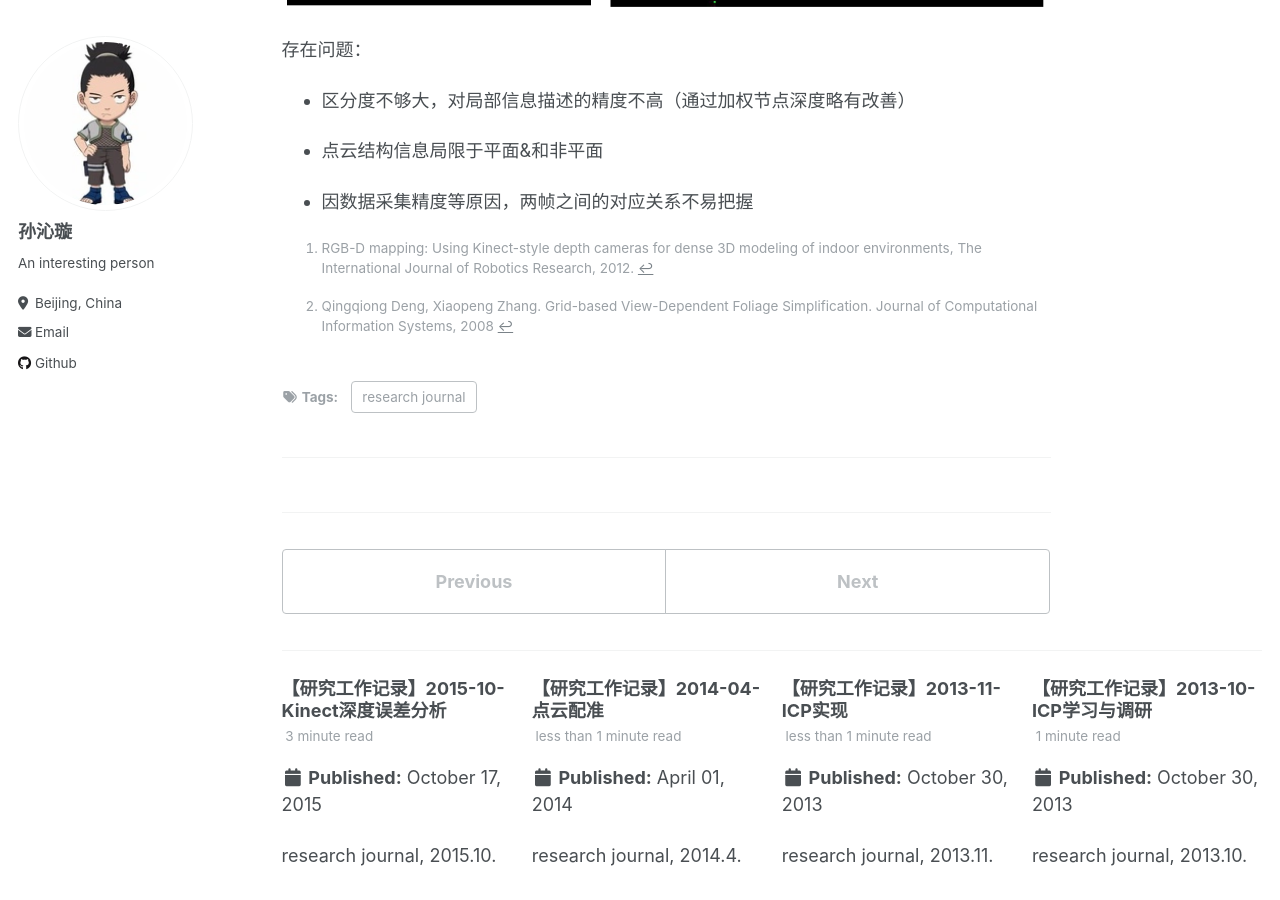
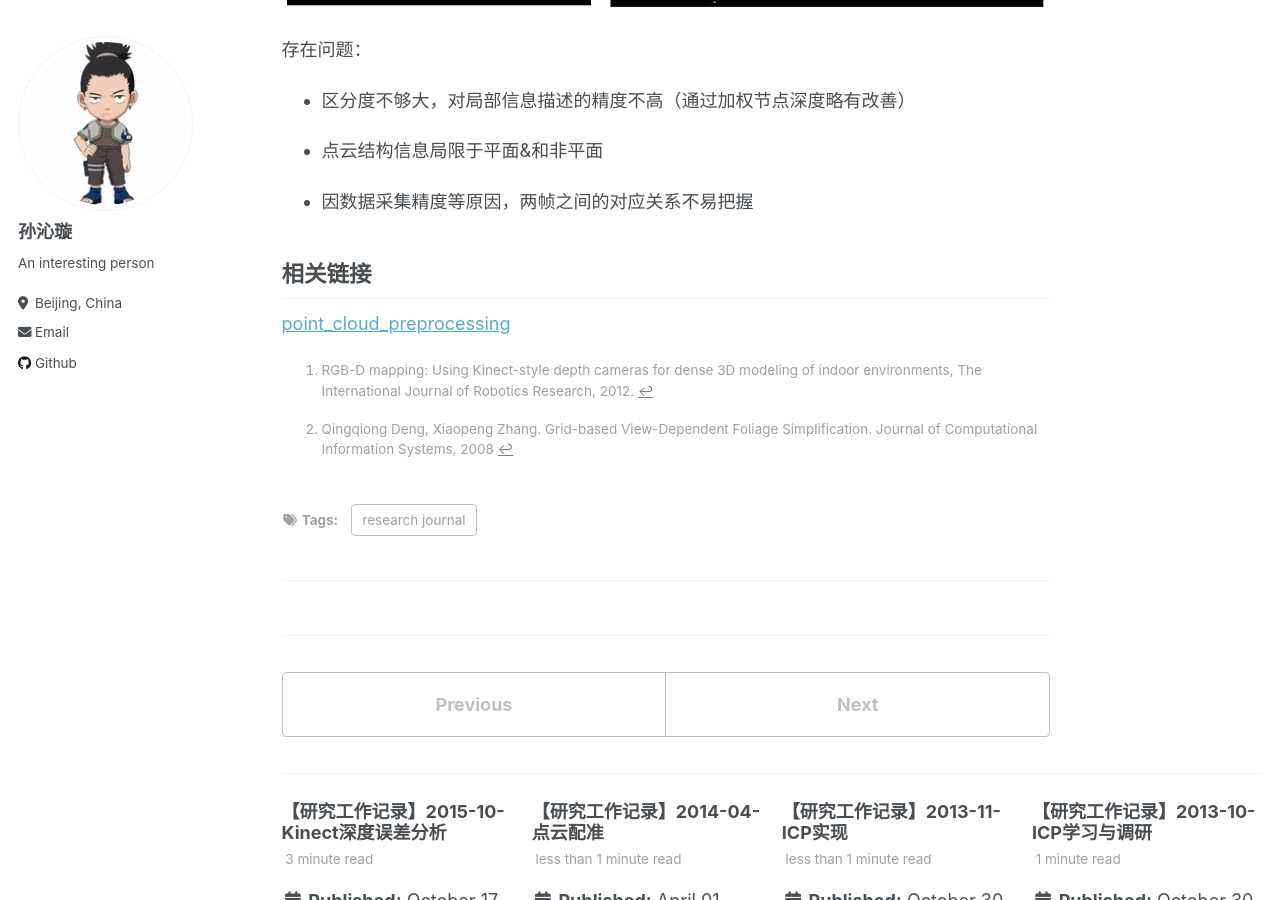
Before and after one commit to wdyiwdwd/wdyiwdwd.github.io, a Jekyll site: the page built from _posts/2015-06-12-research-journal.md, in a window 1280 px wide and 900 px high, scrolled down 6226 px. Built offline with Jekyll 4.4.1, drawn with Linux system fonts in a browser that asks for light colours.

Commit message:
Update 2015-06-12-research-journal.md

```diff
--- a/_posts/2015-06-12-research-journal.md
+++ b/_posts/2015-06-12-research-journal.md
@@ -102,3 +102,7 @@ The root node contains all the points in one grid. A parent node in the tree can
 - 点云结构信息局限于平面&和非平面
 
 - 因数据采集精度等原因，两帧之间的对应关系不易把握
+
+## 相关链接
+
+[point_cloud_preprocessing](https://github.com/sunqinxuan/point_cloud_preprocessing)
```
